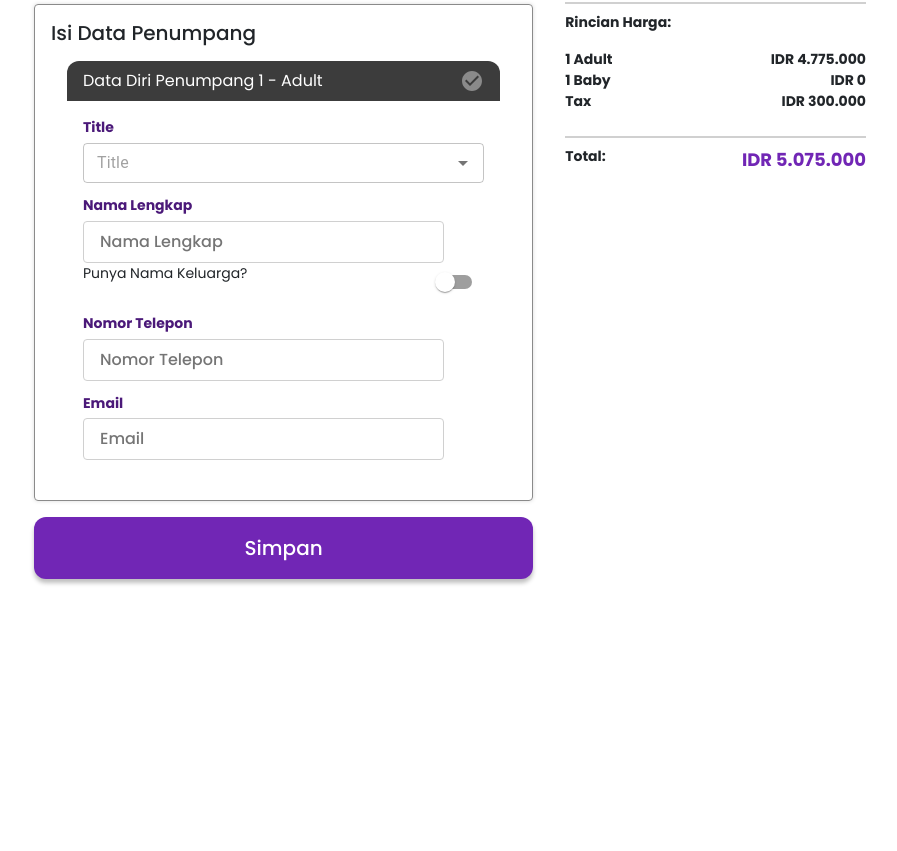
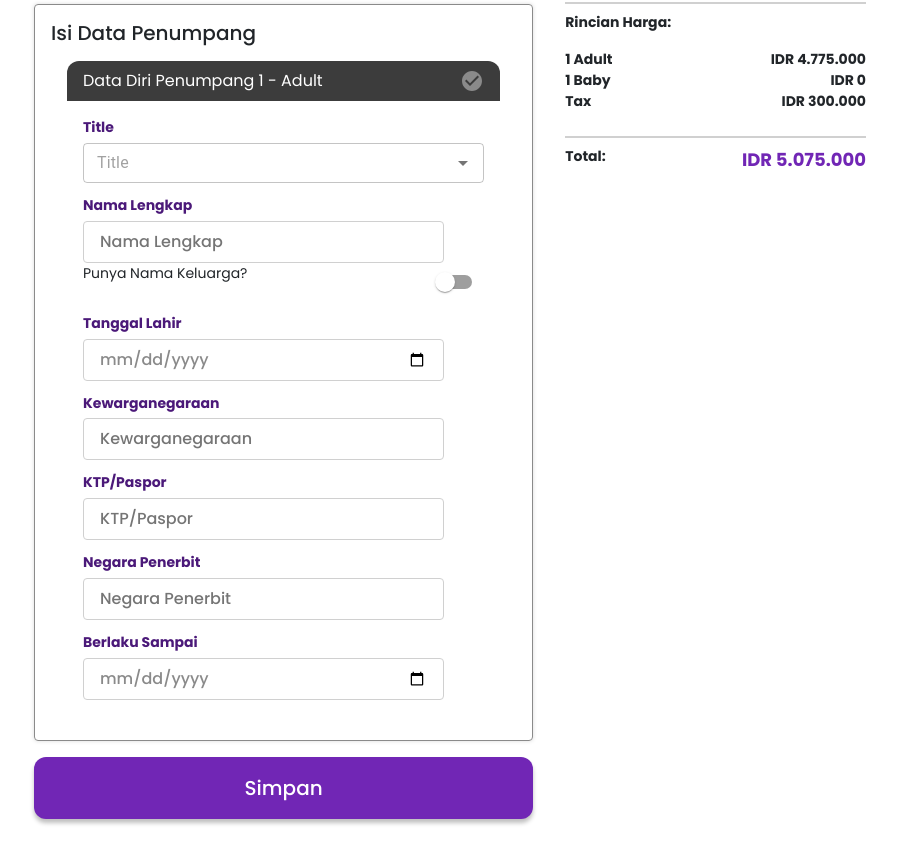
Before and after one commit to FP-Binar-Group6/fe-final-project, a React (Create React App) app: page /booking in a window 1280 px wide. Shown: the part 788-1639 px from the top of the page, without its empty margins (190-1087 px from the left). Before the commit the page ends 1399 px from the top, so only its background shows below. Built offline with nearby package versions, Linux system fonts and the light colour scheme.

Commit message:
edit form penumpang

```diff
--- a/src/components/biodata-form/BiodataForm.jsx
+++ b/src/components/biodata-form/BiodataForm.jsx
@@ -19,8 +19,11 @@ const BiodataForm = ({ isCheckout }) => {
 
   const [namaPenumpang, setNamaPenumpang] = useState("");
   const [lastNamePenumpang, setLastNamePenumpang] = useState("");
-  const [teleponPenumpang, setTeleponPenumpang] = useState("");
-  const [emailPenumpang, setEmailPenumpang] = useState("");
+  const [lahir, setLahir] = useState("");
+  const [kewarganegaraan, setKewarganegaraan] = useState("");
+  const [paspor, setPaspor] = useState("");
+  const [penerbit, setPenerbit] = useState("");
+  const [berlaku, setBerlaku] = useState("");
 
   const onBooking = (e) => {
     e.preventDefault();
@@ -88,7 +91,7 @@ const BiodataForm = ({ isCheckout }) => {
                 <p>Email</p>
                 <input
                   type="email"
-                  placeholder="Email"
+                  placeholder="Contoh: johndoe@gmail.com"
                   disabled={isCheckout ? true : false}
                   value={emailPemesan}
                   onChange={(e) => setEmailPemesan(e.target.value)}
@@ -156,23 +159,51 @@ const BiodataForm = ({ isCheckout }) => {
                 />
               </div>
               <div className="list__input">
-                <p>Nomor Telepon</p>
+                <p>Tanggal Lahir</p>
                 <input
-                  type="text"
-                  placeholder="Nomor Telepon"
+                  type="date"
                   disabled={isCheckout ? true : false}
-                  value={teleponPenumpang}
-                  onChange={(e) => setTeleponPenumpang(e.target.value)}
+                  value={lahir}
+                  onChange={(e) => setLahir(e.target.value)}
                 />
               </div>
               <div className="list__input">
-                <p>Email</p>
+                <p>Kewarganegaraan</p>
                 <input
-                  type="email"
-                  placeholder="Email"
+                  type="text"
+                  placeholder="Kewarganegaraan"
                   disabled={isCheckout ? true : false}
-                  value={emailPenumpang}
-                  onChange={(e) => setEmailPenumpang(e.target.value)}
+                  value={kewarganegaraan}
+                  onChange={(e) => setKewarganegaraan(e.target.value)}
+                />
+              </div>
+              <div className="list__input">
+                <p>KTP/Paspor</p>
+                <input
+                  type="text"
+                  placeholder="KTP/Paspor"
+                  disabled={isCheckout ? true : false}
+                  value={paspor}
+                  onChange={(e) => setPaspor(e.target.value)}
+                />
+              </div>
+              <div className="list__input">
+                <p>Negara Penerbit</p>
+                <input
+                  type="text"
+                  placeholder="Negara Penerbit"
+                  disabled={isCheckout ? true : false}
+                  value={penerbit}
+                  onChange={(e) => setPenerbit(e.target.value)}
+                />
+              </div>
+              <div className="list__input">
+                <p>Berlaku Sampai</p>
+                <input
+                  type="date"
+                  disabled={isCheckout ? true : false}
+                  value={berlaku}
+                  onChange={(e) => setBerlaku(e.target.value)}
                 />
               </div>
             </div>
--- a/src/components/biodata-form/biodataForm.css
+++ b/src/components/biodata-form/biodataForm.css
@@ -49,6 +49,7 @@
     border-radius: 4px;
     width: 90%;
     padding: 0.5rem 1rem;
+    color: var(--neutral3);
 }
 
 .list__switch {
--- a/src/components/navbar/Navbar.jsx
+++ b/src/components/navbar/Navbar.jsx
@@ -29,7 +29,7 @@ const Navbar = () => {
             <NotificationsNoneIcon
               sx={{ fontSize: 24 }}
               style={pointer}
-              onClick={() => navigate("/notification")}
+              onClick={() => navigate("/notifikasi")}
             />
             <PersonOutlineOutlinedIcon
               sx={{ fontSize: 24 }}
```
